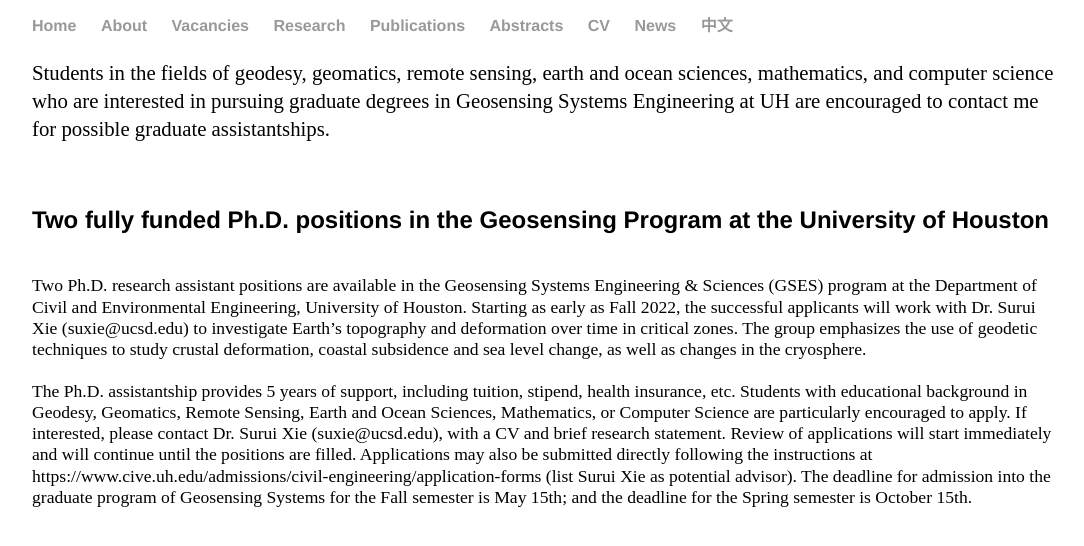
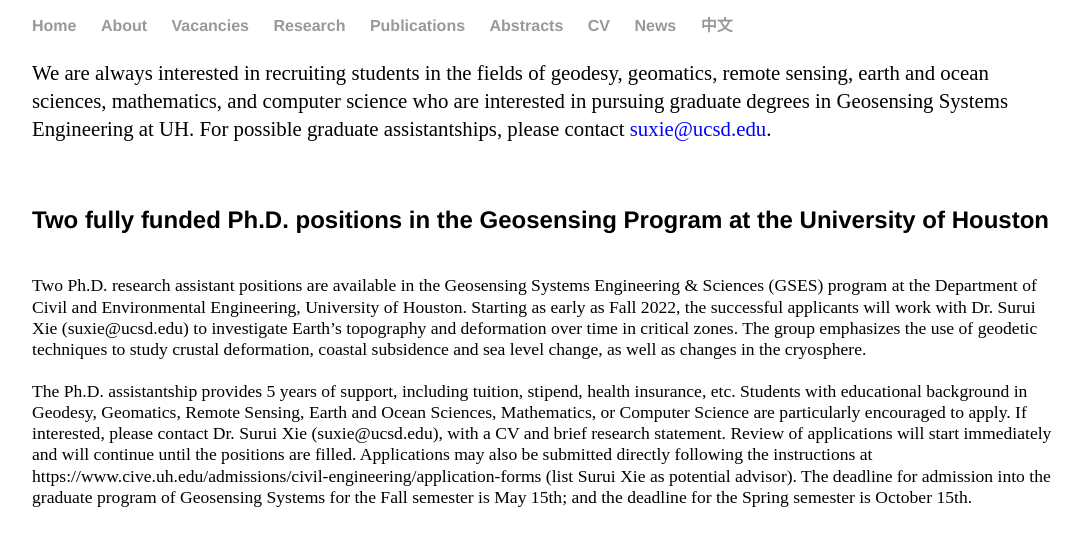
Before and after one commit to suruixie/suruixie.github.io, a Jekyll site: the page built from vacancies/index.html, in a window 1280 px wide. Shown: the top 546 px of the page, without its empty margins (96-1180 px from the left). Built offline with Jekyll 4.4.1, drawn with Linux system fonts in a browser that asks for light colours.

Commit message:
Update index.html

```diff
--- a/vacancies/index.html
+++ b/vacancies/index.html
@@ -4,7 +4,7 @@
 ---
 
 <p style="margin-top:0em; margin-bottom:3em; line-height:135%;">
-  Students in the fields of geodesy, geomatics, remote sensing, earth and ocean sciences, mathematics, and computer science who are interested in pursuing graduate degrees in Geosensing Systems Engineering at UH are encouraged to contact me for possible graduate assistantships.
+  We are always interested in recruiting students in the fields of geodesy, geomatics, remote sensing, earth and ocean sciences, mathematics, and computer science who are interested in pursuing graduate degrees in Geosensing Systems Engineering at UH. For possible graduate assistantships, please contact <a href="mailto:suxie@ucsd.edu" style="color:#0000FF;">suxie@ucsd.edu</a>.
   <br>
 </p>
 
```
